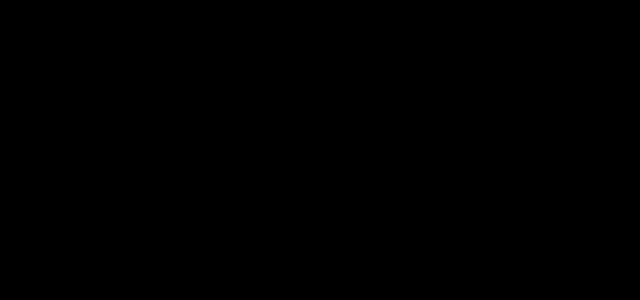
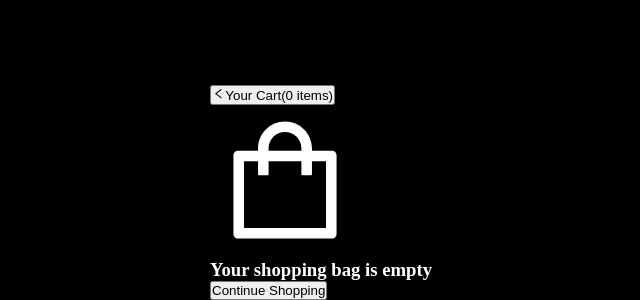
Before and after one commit to EmanueleParlascino-Personal/herta-band, a Next.js app: page /Components/Cart in a window 1280 px wide. Shown: the part 515-815 px from the top of the page, without its empty margins (390-1030 px from the left). Built offline with nearby package versions, Linux system fonts and the light colour scheme.

Commit message:
cart content and logic

```diff
--- a/context/StateContext.js
+++ b/context/StateContext.js
@@ -1,60 +1,100 @@
-import React, {createContext, useContext, useState, useEffect} from 'react'
-import {toast} from 'react-hot-toast'
+import React, { createContext, useContext, useState, useEffect } from 'react';
+import { toast } from 'react-hot-toast';
 
 const Context = createContext();
 
-export const StateContext = ({ children }) =>{
+export const StateContext = ({ children }) => {
   const [showCart, setShowCart] = useState(false);
   const [cartItems, setCartItems] = useState([]);
-    const [totalPrice, setTotalPrice] = useState();
-    const [totalQuantities, setTotalQuantities] = useState();
+  const [totalPrice, setTotalPrice] = useState(0);
+  const [totalQuantities, setTotalQuantities] = useState(0);
   const [qty, setQty] = useState(1);
+
+  let foundProduct;
+  let index;
 
   const onAdd = (product, quantity) => {
     const checkProductInCart = cartItems.find((item) => item._id === product._id);
-        setTotalPrice((prevTotalPrice) => prevTotalPrice += product.price * quantity)
-        setTotalQuantities((prevTotalQty) => prevTotalQty + quantity)
 
-        if(checkProductInCart){
-            const updatedCartItems = cartItems.map((cartProduct) =>{
-                if(cartProduct._id === product._id)return{
+    setTotalPrice((prevTotalPrice) => prevTotalPrice + product.price * quantity);
+    setTotalQuantities((prevTotalQuantities) => prevTotalQuantities + quantity);
+
+    if(checkProductInCart) {
+      const updatedCartItems = cartItems.map((cartProduct) => {
+        if(cartProduct._id === product._id) return {
           ...cartProduct,
           quantity: cartProduct.quantity + quantity
         }
       })
+
       setCartItems(updatedCartItems);
-        }else{
+    } else {
       product.quantity = quantity;
-            setCartItems([...cartItems, {...product}])
+
+      setCartItems([...cartItems, { ...product }]);
     }
 
-        toast.success(`${qty} ${product.name} added to the cart`)
+    toast.success(`${qty} ${product.name} added to the cart.`);
+  }
+
+  const onRemove = (product) => {
+    foundProduct = cartItems.find((item) => item._id === product._id);
+    const newCartItems = cartItems.filter((item) => item._id !== product._id);
+
+    setTotalPrice((prevTotalPrice) => prevTotalPrice -foundProduct.price * foundProduct.quantity);
+    setTotalQuantities(prevTotalQuantities => prevTotalQuantities - foundProduct.quantity);
+    setCartItems(newCartItems);
+  }
+
+  const toggleCartItemQuanitity = (id, value) => {
+    foundProduct = cartItems.find((item) => item._id === id)
+    index = cartItems.findIndex((product) => product._id === id);
+    const newCartItems = cartItems.filter((item) => item._id !== id)
+
+    if(value === 'inc') {
+      setCartItems([...newCartItems, { ...foundProduct, quantity: foundProduct.quantity + 1 } ]);
+      setTotalPrice((prevTotalPrice) => prevTotalPrice + foundProduct.price)
+      setTotalQuantities(prevTotalQuantities => prevTotalQuantities + 1)
+    } else if(value === 'dec') {
+      if (foundProduct.quantity > 1) {
+        setCartItems([...newCartItems, { ...foundProduct, quantity: foundProduct.quantity - 1 } ]);
+        setTotalPrice((prevTotalPrice) => prevTotalPrice - foundProduct.price)
+        setTotalQuantities(prevTotalQuantities => prevTotalQuantities - 1)
+      }
+    }
   }
 
   const incQty = () => {
-        setQty((prevQty) => prevQty + 1)
+    setQty((prevQty) => prevQty + 1);
   }
+
   const decQty = () => {
-        console.log("pressed button")
     setQty((prevQty) => {
       if(prevQty - 1 < 1) return 1;
-            return prevQty - 1
-        })
+
+      return prevQty - 1;
+    });
   }
 
   return (
     <Context.Provider
-            value=
-                {
-                {   showCart,
+      value={{
+        showCart,
+        setShowCart,
         cartItems,
         totalPrice,
         totalQuantities,
         qty,
         incQty,
         decQty,
-                    onAdd
-                }}>
+        onAdd,
+        toggleCartItemQuanitity,
+        onRemove,
+        setCartItems,
+        setTotalPrice,
+        setTotalQuantities
+      }}
+    >
       {children}
     </Context.Provider>
   )
--- a/package.json
+++ b/package.json
@@ -18,6 +18,7 @@
     "react": "^18.2.0",
     "react-dom": "^18.2.0",
     "react-hot-toast": "^2.4.1",
+    "react-icons": "^4.12.0",
     "react-image-gallery": "^1.2.12",
     "react-scroll": "^1.8.9",
     "react-social-icons": "^5.15.0"
--- a/pages/Components/Cart.tsx
+++ b/pages/Components/Cart.tsx
@@ -1,10 +1,114 @@
-import React from 'react'
-import styles from "../Styles/contact.module.css"
+import React, { useRef }from 'react'
+import Link from "next/dist/client/link"
+import styles from "../Styles/cart.module.css"
+import toast from "react-hot-toast/headless"
+import { AiOutlineMinus, AiOutlinePlus, AiOutlineLeft, AiOutlineShopping } from 'react-icons/ai';
+import { TiDeleteOutline } from 'react-icons/ti';
+
+import { useStateContext } from "../../context/StateContext"
+import { urlFor } from "../../lib/client"
+
 
 const Cart = () => {
+    const cartRef = useRef();
+
+
+    const { totalPrice, totalQuantities, cartItems, setShowCart, toggleCartItemQuanitity, onRemove } = useStateContext();
+
+    // const handleCheckout = async () => {
+    //     const stripe = await getStripe();
+
+    //     const response = await fetch('/api/stripe', {
+    //     method: 'POST',
+    //     headers: {
+    //         'Content-Type': 'application/json',
+    //     },
+    //     body: JSON.stringify(cartItems),
+    //     });
+
+    //     if(response.statusCode === 500) return;
+
+    //     const data = await response.json();
+
+    //     toast.loading('Redirecting...');
+
+    //     stripe.redirectToCheckout({ sessionId: data.id });
+    // }
+
+
   return (
-    <div className={styles.container}>
-     Cart
+    <div className={styles.container} ref = {cartRef}>
+    <div className="cart-container">
+        <button
+        type="button"
+        className="cart-heading"
+        onClick={() => setShowCart(false)}>
+          <AiOutlineLeft />
+          <span className="heading">Your Cart</span>
+          <span className="cart-num-items">({totalQuantities} items)</span>
+        </button>
+
+        {cartItems.length < 1 && (
+          <div className="empty-cart">
+            <AiOutlineShopping size={150} />
+            <h3>Your shopping bag is empty</h3>
+            <Link href="/">
+              <button
+                type="button"
+                onClick={() => setShowCart(false)}
+                className="btn"
+              >
+                Continue Shopping
+              </button>
+            </Link>
+          </div>
+        )}
+
+        <div className="product-container">
+          {cartItems.length >= 1 && cartItems.map((item) => (
+            <div className="product" key={item._id}>
+              <img src={urlFor(item?.image[0])} className={styles.cartItemImage} />
+              <div className="item-desc">
+                <div className="flex top">
+                  <h5>{item.name}</h5>
+                  <h4>${item.price}</h4>
+                </div>
+                <div className="flex bottom">
+                  <div>
+                  <p className="quantity-desc">
+                    <span className="minus" onClick={() => toggleCartItemQuanitity(item._id, 'dec') }>
+                    <AiOutlineMinus />
+                    </span>
+                    <span className="num" onClick="">{item.quantity}</span>
+                    <span className="plus" onClick={() => toggleCartItemQuanitity(item._id, 'inc') }><AiOutlinePlus /></span>
+                  </p>
+                  </div>
+                  <button
+                    type="button"
+                    className="remove-item"
+                    onClick={() => onRemove(item)}
+                  >
+                    <TiDeleteOutline />
+                  </button>
+                </div>
+              </div>
+            </div>
+          ))}
+        </div>
+        {cartItems.length >= 1 && (
+          <div className="cart-bottom">
+            <div className="total">
+              <h3>Subtotal:</h3>
+              <h3>${totalPrice}</h3>
+            </div>
+            <div className="btn-container">
+              <button type="button" className="btn" >
+                Pay with Stripe
+              </button>
+            </div>
+          </div>
+        )}
+      </div>
     </div>
   )
 }
--- a/pages/Components/NavBar.tsx
+++ b/pages/Components/NavBar.tsx
@@ -21,8 +21,8 @@
           <Link  to="contact" spy={true} smooth={true} offset={-100} duration={500}>Contact</Link>
           <div className={styles.dot}></div>
       </nav>
+      <button className={styles.cartButton} onClick={() => setShowCart(true)}><Image src={cartIcon} alt=""  className={styles.cartIcon}/></button>
       {showCart && <Cart/>}
-      <button className={styles.cartButton} onClick={() => setShowCart(true)}><Image src={cartIcon} alt=""  className={styles.cartIcon}/></button>
     </div>
   )
 }
--- /dev/null
+++ b/pages/Styles/cart.module.css
@@ -0,0 +1,21 @@
+.container{
+    position: absolute;
+    color: white;
+    transform: translate(600px, 600px);
+}
+
+.cartItemImage{
+    --s: 250px;   /* the size of the image */
+    --b: 8px;     /* the border thickness*/
+    --g: 14px;    /* the gap */
+    --c: #3b3b3b; /* the color */
+
+    width: var(--s);
+    aspect-ratio: 1;
+    outline: calc(var(--s)/2) solid rgba(22, 22, 22, 0.199);
+    outline-offset: calc(var(--s)/-2);
+    cursor: pointer;
+    transition: .5s;
+    margin: 30px 25px;
+    border-radius: 5px ;
+}
```
Also changed, not shown: 1 other file (tests, documents, lock files or other folders). Lines whose indentation alone changed are shown as unchanged.
